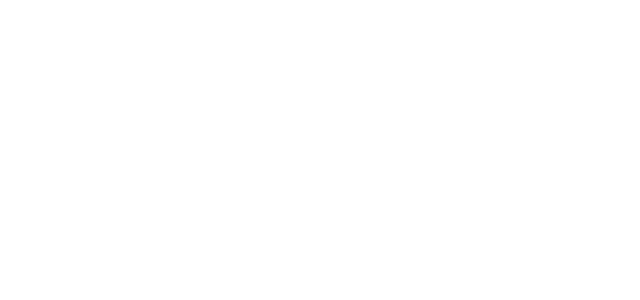
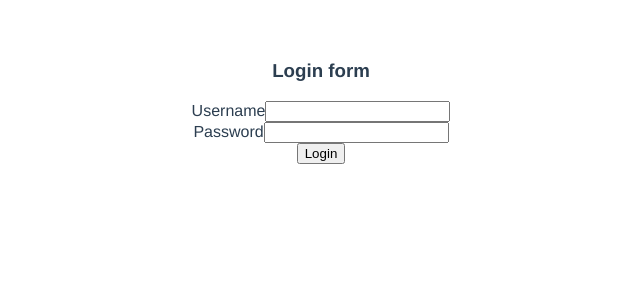
Before and after one commit to piotrswiecik/stockdash, a Vue app in the folder client/: page /login in a window 1280 px wide. Before the commit this address had no page. Shown: the top 300 px of the page, without its empty margins (319-959 px from the left). Built offline with nearby package versions, Linux system fonts and the light colour scheme.

Commit message:
initial login flow with vuex - sketch & placeholders, workflow ok

```diff
--- a/client/src/components/layout/LoginForm.vue
+++ b/client/src/components/layout/LoginForm.vue
@@ -1,16 +1,42 @@
 <template>
   <form @submit.prevent>
-    <p>Login form</p>
-    <button @click="testToDash">Login</button>
+    <h3>Login form</h3>
+    <div class="form-control">
+      <label for="username">Username</label>
+      <input type="text" id="username" name="username" v-model.trim="enteredUsername" @blur="validateFields">
+    </div>
+    <div class="form-control">
+      <label for="password">Password</label>
+      <input type="password" id="password" name="password" v-model.trim="enteredPassword" @blur="validateFields">
+    </div>
+    <button @click="login">Login</button>
   </form>
 </template>
 
 <script>
 export default {
   name: "LoginForm",
+  data() {
+    return {
+      enteredUsername: '',
+      enteredPassword: '',
+    };
+  },
   methods: {
-    testToDash() {
-      this.$router.push({name: 'dashboard'});
+    validateFields(event) {
+      // check if anything was entered && if password is 8+ chars
+      console.log('validating form, trigger = ' + event.target.name);
+    },
+    async login() {
+      // attempt login with credentials provided in login form
+      // this.$router.push({name: 'dashboard'});
+      console.log('received login data: ' + this.enteredUsername + ' ' + this.enteredPassword);
+      console.log('forwarding to vuex');
+      const loginResponse = await this.$store.dispatch('auth/loginRequest', {
+        username: this.enteredUsername,
+        password: this.enteredPassword,
+      });
+      console.log('auth request returned: ' + loginResponse);
     },
   },
 }
--- a/client/src/router.js
+++ b/client/src/router.js
@@ -1,21 +1,33 @@
 import { createRouter, createWebHistory } from "vue-router";
 import LoginPage from "@/pages/LoginPage";
 import DashboardPage from "@/pages/DashboardPage";
+import store from "@/store";
 
 const router = createRouter({
     history: createWebHistory(),
     routes: [
+        { // protected by login
+            name: 'dashboard',
+            path: '/',
+            component: DashboardPage,
+        },
         {
             name: 'login',
-            path: '/',
-            component: LoginPage
-        },
-        {
-            name: 'dashboard',
-            path: '/dash',
-            component: DashboardPage,
+            path: '/login',
+            component: LoginPage,
         }
     ],
 });
 
+// eslint-disable-next-line no-unused-vars
+router.beforeEach((to, from, next) => {
+    // for all routes - if user is not logged in - redirect to login page
+    if (to.name !== 'login' && !store.getters['auth/userIsAuthenticated']) {
+        console.log('redir to login');
+        next({name: 'login'});
+    } else {
+        next();
+    }
+})
+
 export default router;
--- a/client/src/store/index.js
+++ b/client/src/store/index.js
@@ -1,10 +1,10 @@
 import { createStore} from "vuex";
+import authModule from '@/store/modules/auth/index';
 
 const store = createStore({
-   state() {
-       return {
-       };
-   }
+    modules: {
+      auth: authModule,
+    },
 });
 
 export default store;
--- /dev/null
+++ b/client/src/store/modules/auth/actions.js
@@ -0,0 +1,11 @@
+export default {
+    loginRequest(context, payload) {
+        // handle login request
+        // communicate with backend to check credentials
+        // if ok - change state via mutations (store token, user id) + return status
+        // if failed - return status
+        console.log('login request received by vuex');
+        console.log('payload received: ' + payload['username'] + payload['password']);
+        return null;
+    },
+};
--- /dev/null
+++ b/client/src/store/modules/auth/getters.js
@@ -0,0 +1,5 @@
+export default {
+    userIsAuthenticated(state) {
+      return state.userIsAuthenticated; // todo implement actual logic based on token checking
+    },
+};
--- /dev/null
+++ b/client/src/store/modules/auth/index.js
@@ -0,0 +1,15 @@
+import getters from "@/store/modules/auth/getters";
+import actions from '@/store/modules/auth/actions';
+import mutations from '@/store/modules/auth/mutations';
+
+export default {
+    state() {
+        return {
+            userIsAuthenticated: false,
+        };
+    },
+    namespaced: true,
+    getters: getters,
+    actions: actions,
+    mutations: mutations,
+};
--- /dev/null
+++ b/client/src/store/modules/auth/mutations.js
@@ -0,0 +1,3 @@
+export default {
+
+};
```
